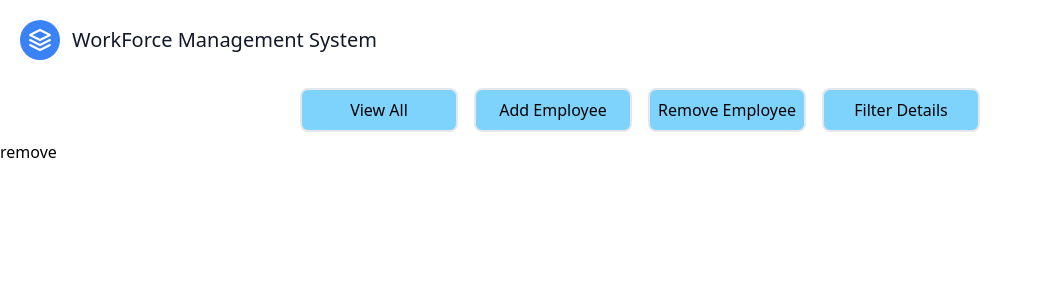
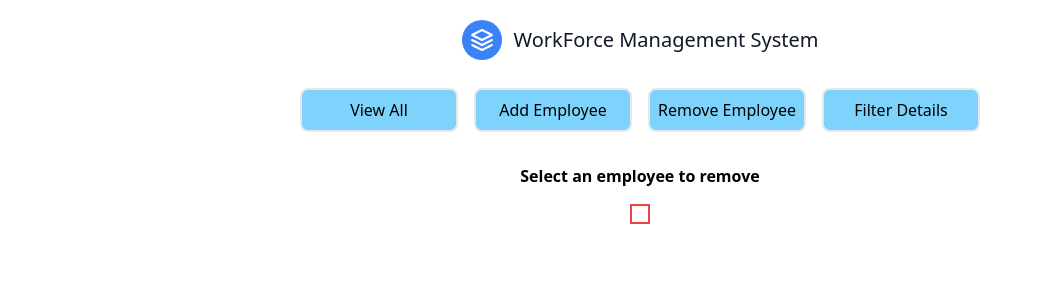
Before and after one commit to nasif-raihan/django-projects, a Django app: page /remove in a window 1280 px wide. Shown: the top 300 px of the page, without its empty margins (0-1042 px from the left). Run offline with Django 4.2, Linux system fonts and the light colour scheme; data that the repository does not hold is empty; some libraries are stand-ins or nearby versions.

Commit message:
added remove employee functionality

```diff
--- a/workforce_management/employee/urls.py
+++ b/workforce_management/employee/urls.py
@@ -13,5 +13,6 @@ urlpatterns = [
     path("all", all_employee, name="all"),
     path("add", add_employee, name="add"),
     path("remove", remove_employee, name="remove"),
+    path("remove/<int:emp_id>", remove_employee, name="remove"),
     path("filter", filter_employee, name="filter"),
 ]
--- a/workforce_management/employee/views.py
+++ b/workforce_management/employee/views.py
@@ -1,5 +1,6 @@
 from datetime import datetime
 
+from django.http import HttpResponse
 from django.shortcuts import render
 
 from .forms import EmployeeForm
@@ -34,8 +35,20 @@ def add_employee(request):
     )
 
 
-def remove_employee(request):
-    return render(request, "employee/remove_employee.html")
+def remove_employee(request, emp_id=0):
+    employees = Employee.objects.all()
+    if emp_id:
+        try:
+            employee_to_be_removed = Employee.objects.get(employee_id=emp_id)
+            employee_to_be_removed.delete()
+            return HttpResponse(f"Record of ID {emp_id} has been deleted.")
+        except Employee.DoesNotExist:
+            return HttpResponse("Please enter a valid Employee ID!")
+    return render(
+        request,
+        "employee/remove_employee.html",
+        context={"title": "Remove Employee", "employees": employees},
+    )
 
 
 def filter_employee(request):
--- a/workforce_management/templates/employee/add_employee.html
+++ b/workforce_management/templates/employee/add_employee.html
@@ -2,7 +2,7 @@
 
 {% block content %}
 <div class="mt-4">
-    <h4 class="flex justify-center">Add Employee</h4>
+    <h4 class="flex justify-center font-bold mb-4">Add Employee</h4>
 </div>
 
 <div class="mt-2">
@@ -27,7 +27,7 @@
             </div>
             {% endfor %}
             <div class="mb-4">
-                <input class="p-2 rounded-lg bg-sky-300" type="submit" value="Submit">
+                <input class="p-2 rounded-lg bg-sky-300 hover:bg-blue-500" type="submit" value="Submit">
             </div>
         </div>
     </form>
--- a/workforce_management/templates/employee/base.html
+++ b/workforce_management/templates/employee/base.html
@@ -10,7 +10,7 @@
 </head>
 <body>
   <header class="text-gray-600 body-font">
-    <div class="container mx-auto flex flex-wrap p-5 flex-col md:flex-row items-center">
+    <div class="container mx-auto flex flex-wrap justify-center p-5 flex-col md:flex-row items-center">
       <a class="flex title-font font-medium items-center text-gray-900 mb-4 md:mb-0">
         <svg xmlns="http://www.w3.org/2000/svg" fill="none" stroke="currentColor" stroke-linecap="round" stroke-linejoin="round" stroke-width="2" class="w-10 h-10 text-white p-2 bg-blue-500 rounded-full" viewBox="0 0 24 24" data-darkreader-inline-stroke="" style="--darkreader-inline-stroke: currentColor;">
           <path d="M12 2L2 7l10 5 10-5-10-5zM2 17l10 5 10-5M2 12l10 5 10-5"></path>
@@ -22,10 +22,10 @@
 
   <div class="flex justify-center">
       <div class="grid m-2 grid-cols-4 gap-4">
-        <a href="{% url 'all' %}" class="p-2 text-center border-2 rounded-lg bg-sky-300 hover:bg-blue-300">View All</a>
-        <a href="{% url 'add' %}" class="p-2 text-center border-2 rounded-lg bg-sky-300 hover:bg-blue-300">Add Employee</a>
-        <a href="{% url 'remove' %}" class="p-2 text-center border-2 rounded-lg bg-sky-300 hover:bg-blue-300">Remove Employee</a>
-        <a href="{% url 'filter' %}" class="p-2 text-center border-2 rounded-lg bg-sky-300 hover:bg-blue-300">Filter Details</a>
+        <a href="{% url 'all' %}" class="p-2 text-center border-2 rounded-lg bg-sky-300 hover:bg-blue-500">View All</a>
+        <a href="{% url 'add' %}" class="p-2 text-center border-2 rounded-lg bg-sky-300 hover:bg-blue-500">Add Employee</a>
+        <a href="{% url 'remove' %}" class="p-2 text-center border-2 rounded-lg bg-sky-300 hover:bg-blue-500">Remove Employee</a>
+        <a href="{% url 'filter' %}" class="p-2 text-center border-2 rounded-lg bg-sky-300 hover:bg-blue-500">Filter Details</a>
     </div>
   </div>
 
--- a/workforce_management/templates/employee/remove_employee.html
+++ b/workforce_management/templates/employee/remove_employee.html
@@ -1,5 +1,18 @@
 {% extends 'employee/base.html' %}
 
 {% block content %}
-<h4>remove</h4>
+<div class="mt-6 flex justify-center font-bold">
+    <h4>Select an employee to remove</h4>
+</div>
+
+<div class="flex justify-center mt-4">
+    <div class="border-2 p-2 border-red-500">
+        {% for employee in employees %}
+        <div class="border-2 rounded-lg p-2 bg-sky-300 hover:bg-red-500">
+            <a class="" href="{% url 'remove' employee.employee_id %}">{{employee.first_name}} {{employee.last_name}}</a>
+        </div>
+        {% endfor %}
+    </div>
+</div>
+
 {% endblock content %}
```
